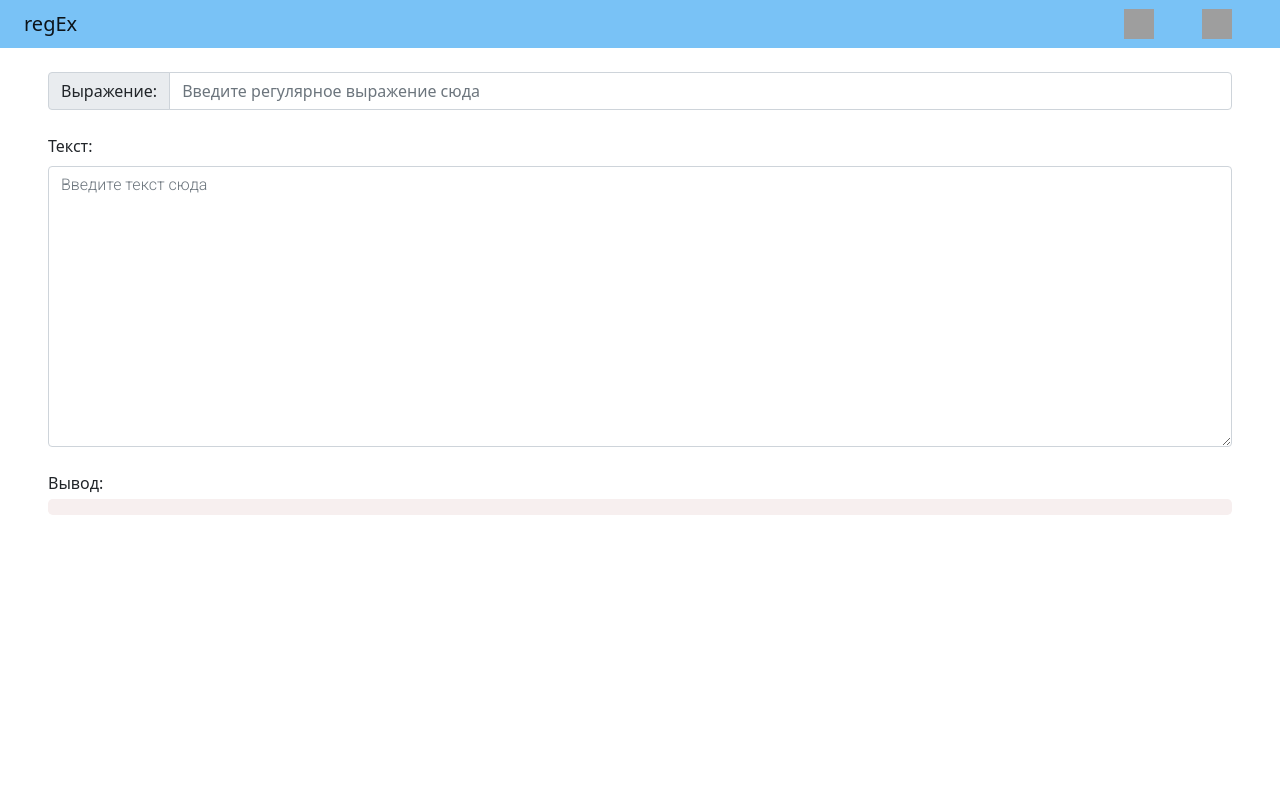
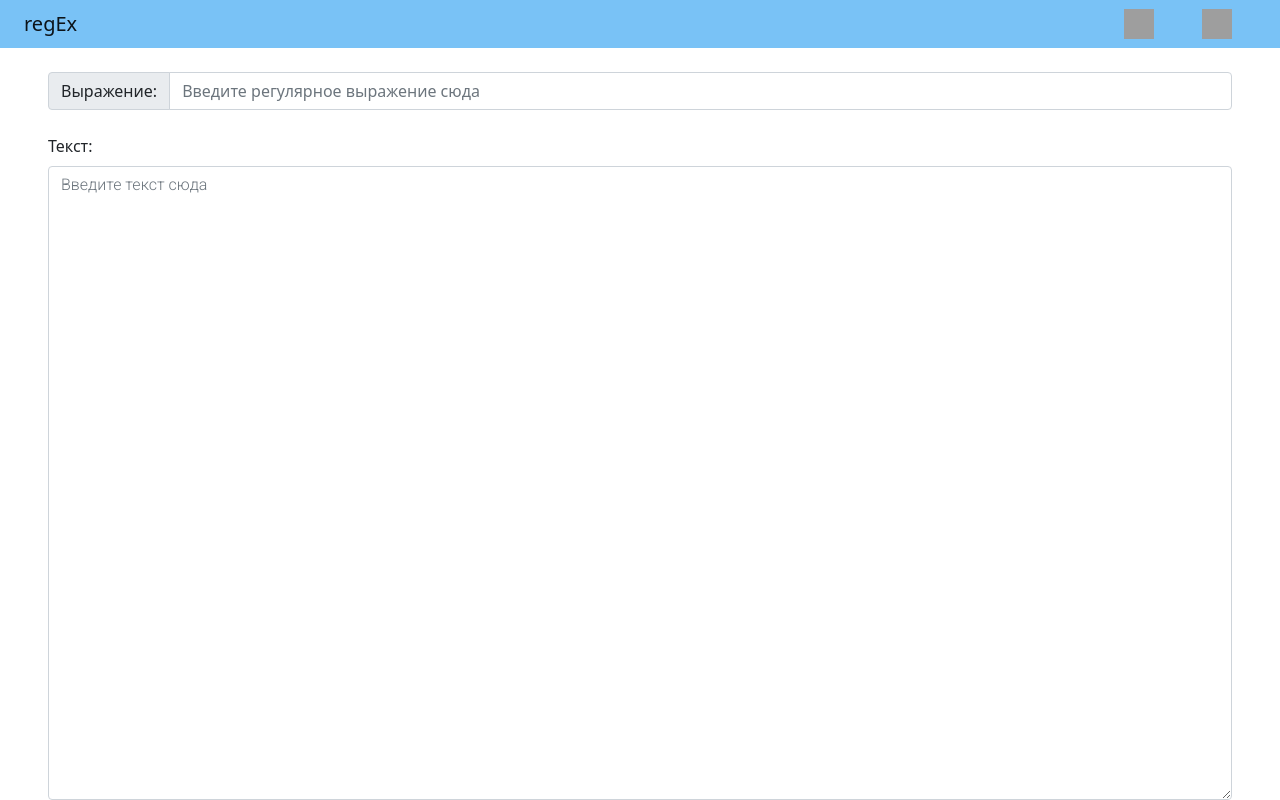
Before and after one commit to Ceratonin/project-regEx, a React (Create React App) app: page / in a window 1280 px wide. Built offline with nearby package versions, Linux system fonts and the light colour scheme; grey boxes are pictures that could not be loaded.

Commit message:
added some regex logic

```diff
--- a/src/App.tsx
+++ b/src/App.tsx
@@ -3,21 +3,35 @@ import Navbar from "./components/Navbar";
 import Output from "./components/Output";
 import Input from "./components/Input";
 
-interface IInputRender {
-  render: JSX.Element;
-  value: string;
+interface IRenderII {
+  renderInputText: JSX.Element;
+  inputText: string;
+}
+
+interface IRenderE {
+  renderExpression: JSX.Element;
+  reg: RegExp;
 }
 
 const App = () => {
-  const { render, value }: IInputRender = Input();
+  const { renderInputText, inputText }: IRenderII = Input();
+  const { renderExpression, reg }: IRenderE = Expression();
 
+  const regItr = inputText.matchAll(reg);
+
+  if (reg !== null && String(reg) !== "/(?:)/g") {
+    // eslint-disable-next-line
+    for (const regArr of regItr) {
+      console.log(regArr[0]);
+    }
+  }
   return (
     <div className="page">
       <Navbar />
       <div className="st">
-        <Expression />
-        {render}
-        <Output text={value} />
+        {renderExpression}
+        {renderInputText}
+        {inputText ? <Output text={reg.test(inputText).toString()} /> : <></>}
       </div>
     </div>
   );
--- a/src/components/Expression.tsx
+++ b/src/components/Expression.tsx
@@ -1,6 +1,22 @@
+import React, { useEffect, useState } from "react";
 import "./styles.scss";
 
-const Expression = () => (
+const Expression = () => {
+  const [value, setValue] = useState("/");
+
+  const handleChange = (e: React.ChangeEvent<HTMLInputElement>) => {
+    setValue(e.target.value);
+  };
+
+  useEffect(() => {
+    if (value == "") setValue("/");
+  }, [value]);
+
+  const reg = new RegExp(value, "g");
+
+  return {
+    reg,
+    renderExpression: (
       <section className="expression">
         <div className="input-group">
           <div className="input-group-prepend expressionStyle">
@@ -13,12 +29,15 @@ const Expression = () => (
             </span>
           </div>
           <input
+            onChange={handleChange}
             type="text"
             className="form-control"
             placeholder="Введите регулярное выражение сюда"
           />
         </div>
       </section>
-);
+    ),
+  };
+};
 
 export default Expression;
--- a/src/components/Input.tsx
+++ b/src/components/Input.tsx
@@ -2,19 +2,19 @@ import React, { useState } from "react";
 import "./styles.scss";
 
 const Input = () => {
-  const [value, setValue] = useState("");
+  const [inputText, setInputText] = useState("");
 
   const handleChange = (e: React.ChangeEvent<HTMLTextAreaElement>) =>
-    setValue(e.target.value);
+    setInputText(e.target.value);
 
   return {
-    value,
-    render: (
+    inputText,
+    renderInputText: (
       <section className="input">
         <div className="form-label">Текст:</div>
         <textarea
           id="style-1"
-          value={value}
+          value={inputText}
           onChange={handleChange}
           className="form-control input-text"
           placeholder="Введите текст сюда"
--- a/tsconfig.json
+++ b/tsconfig.json
@@ -1,6 +1,6 @@
 {
   "compilerOptions": {
-    "target": "es5",
+    "target": "es6",
     "lib": ["dom", "dom.iterable", "esnext"],
     "allowJs": true,
     "skipLibCheck": true,
```
Lines whose indentation alone changed are shown as unchanged.
